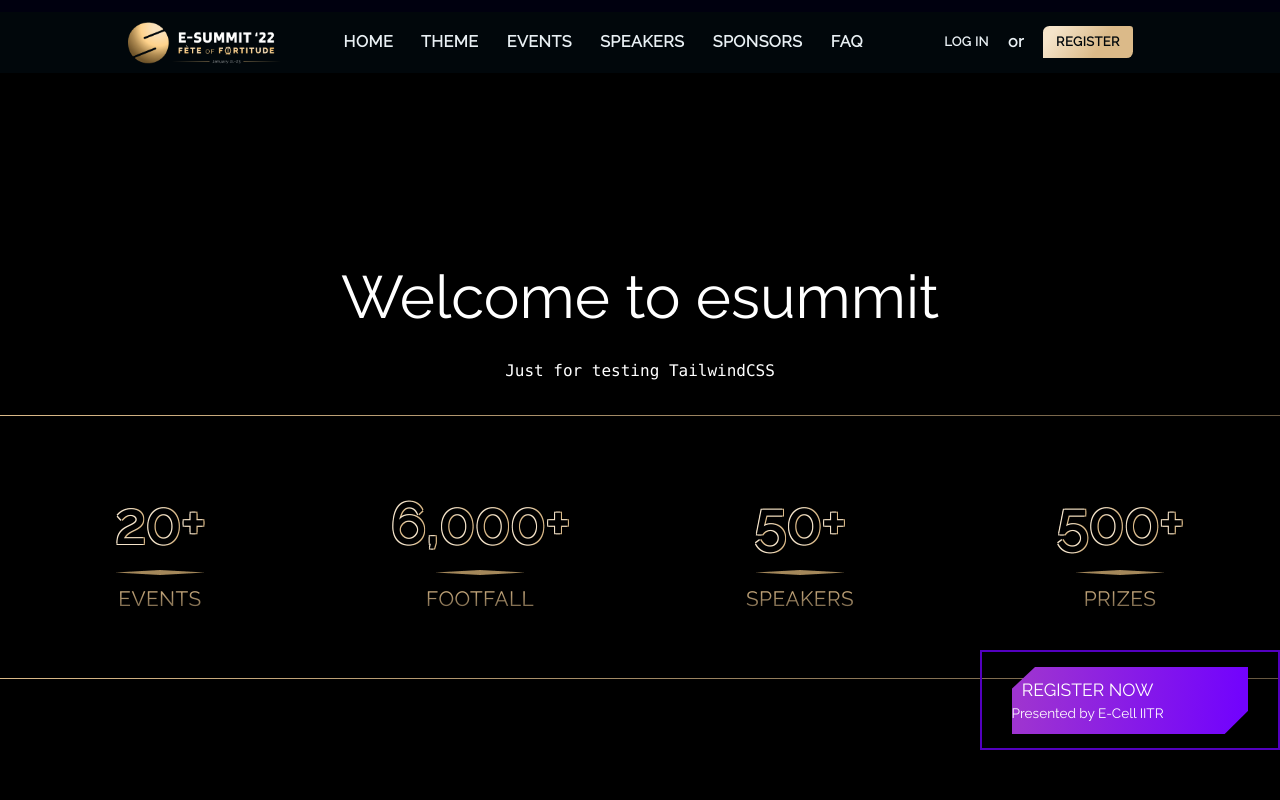
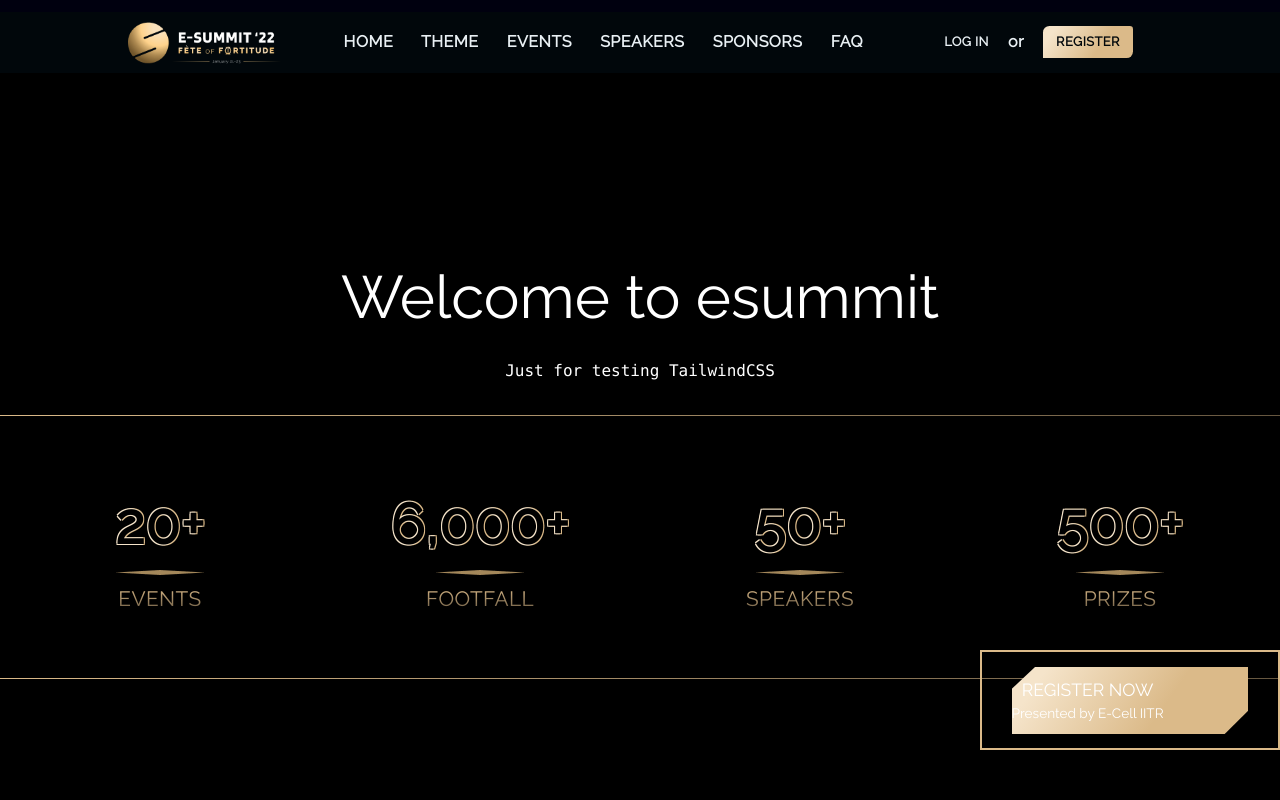
Before and after one commit to Ecell-IITR/Esummit22-frontend, a Next.js app: page / in a window 1280 px wide. Shown: the top 800 px of the page. Built offline with nearby package versions, Linux system fonts and the light colour scheme; no server answers; a web font is replaced by a local one.

Commit message:
gradaint update

```diff
--- a/styles/card.scss
+++ b/styles/card.scss
@@ -4,13 +4,13 @@
   right: 0;
   width: 300px;
   height: 100px;
-  border: 2px solid #5300bf;
+  border: 2px solid #dbba89;
   /* background-color: #ff5642; */
   z-index: 10000000000;
 }
 
 .pp-botton {
-  background: linear-gradient(94.89deg, #9e34d0 4.16%, #7203fd 96.27%);
+  background: linear-gradient(124.76deg, #f5e4ca 12.61%, #dbba89 63.66%);
   /* background-color: #5300BF; */
   width: 80%;
   height: 70%;
```
